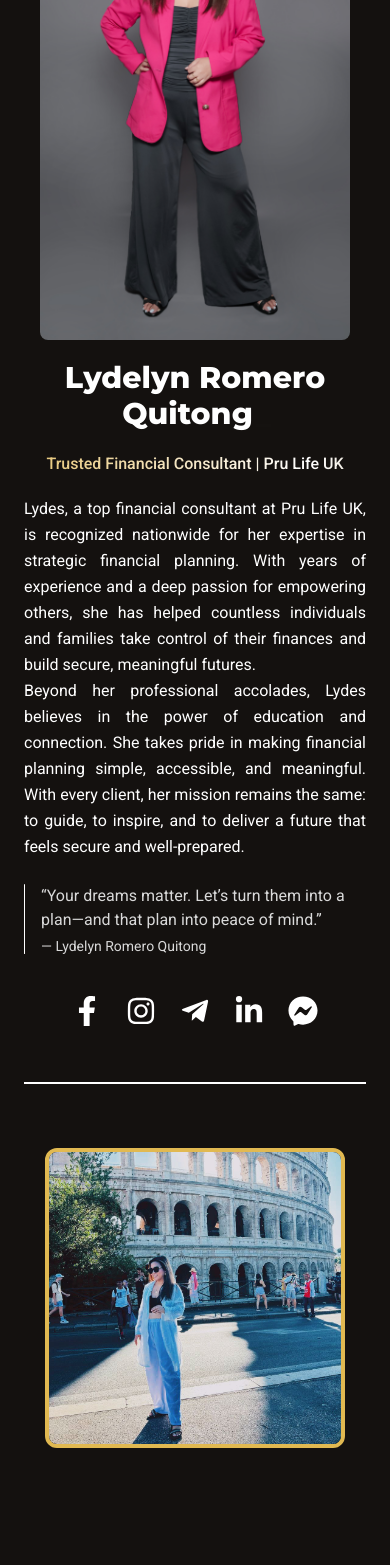
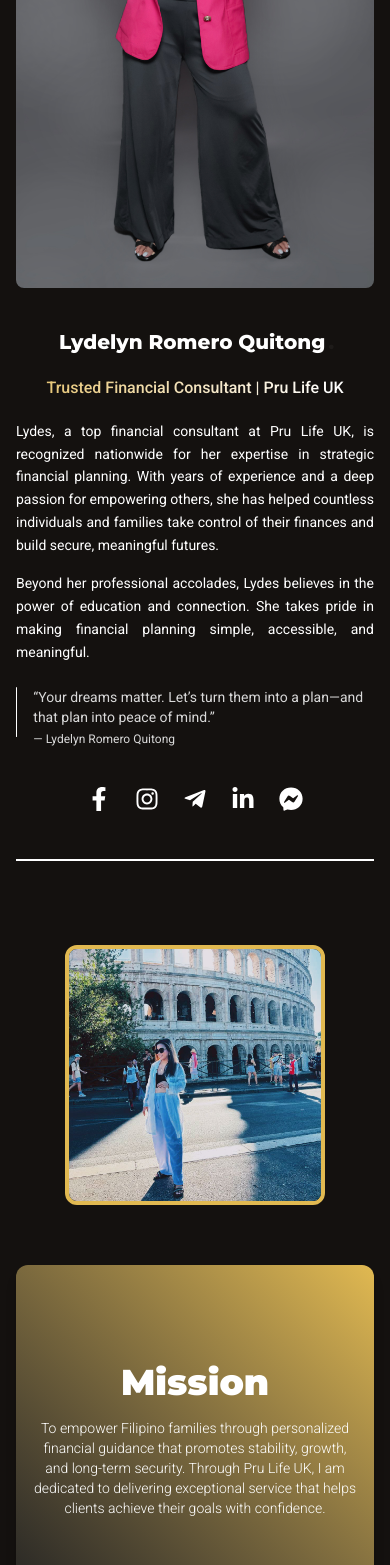
Before and after one commit to Ruthskery/pru_lydes, a Next.js app: page /me in a window 390 px wide. Shown: the part 432-1997 px from the top of the page. Built offline with nearby package versions, Linux system fonts and the light colour scheme.

Commit message:
from about branch

```diff
--- a/about/headshot.tsx
+++ b/about/headshot.tsx
@@ -4,7 +4,6 @@ import React, { useState, useEffect } from 'react';
 import Image from 'next/image';
 import { motion, AnimatePresence } from 'framer-motion';
 
-// Import your images
 import H1 from '../public/src/hs1.jpg';
 import H2 from '../public/src/hs2.jpg';
 import H3 from '../public/src/hs3.jpg';
@@ -26,7 +25,6 @@ const Headshot = () => {
   const [isModalOpen, setIsModalOpen] = useState(false);
   const [modalImageIndex, setModalImageIndex] = useState(0);
 
-  // Auto-rotate images every 5 seconds (optional)
   useEffect(() => {
     const interval = setInterval(() => {
       handleNext();
@@ -49,8 +47,8 @@ const Headshot = () => {
   const handleTouchEnd = (e: React.TouchEvent<HTMLDivElement>) => {
     if (touchStartX) {
       const delta = touchStartX - e.changedTouches[0].clientX;
-      if (delta > 50) handleNext(); // swipe left
-      if (delta < -50) handlePrev(); // swipe right
+      if (delta > 50) handleNext();
+      if (delta < -50) handlePrev();
     }
   };
 
@@ -63,19 +61,16 @@ const Headshot = () => {
     setIsModalOpen(false);
   };
 
-  // Disable body scroll when modal is open
   useEffect(() => {
     document.body.style.overflow = isModalOpen ? 'hidden' : 'auto';
     return () => { document.body.style.overflow = 'auto'; };
   }, [isModalOpen]);
 
   return (
-    <div className="w-full h-[40vh] flex justify-center bg-[#14110F] dark:bg-[#FCF8EE] relative pt-2 md:pt-5 px-4">
-      {/* Animated Title */}
+    <div className="w-full h-auto flex justify-center bg-[#14110F] dark:bg-[#FCF8EE] pt-4 px-4 md:px-8 xl:px-16 relative">
 
-
-      {/* --- MOBILE VERSION --- */}
-      <div className="flex justify-center w-full sm:hidden relative h-[300px] items-center overflow-hidden">
+      {/* --- MOBILE VIEW --- */}
+      <div className="flex justify-center sm:hidden w-full relative h-[300px] items-center overflow-hidden">
         <AnimatePresence mode="wait">
           <motion.div
             key={currentImageIndex}
@@ -83,7 +78,7 @@ const Headshot = () => {
             animate={{ opacity: 1, x: 0 }}
             exit={{ opacity: 0, x: -50 }}
             transition={{ duration: 0.6, ease: "easeInOut" }}
-            className="absolute w-[300px] h-[300px] rounded-xl overflow-hidden border-4 border-[#E1B951] dark:border-[#14110F] bg-black"
+            className="absolute w-[260px] h-[260px] rounded-xl overflow-hidden border-4 border-[#E1B951] dark:border-[#14110F] bg-black"
             onTouchStart={handleTouchStart}
             onTouchEnd={handleTouchEnd}
             onClick={() => openModal(currentImageIndex)}
@@ -91,8 +86,8 @@ const Headshot = () => {
             <Image
               src={headshotImages[currentImageIndex]}
               alt={`Headshot ${currentImageIndex + 1}`}
-              width={300}
-              height={300}
+              width={260}
+              height={260}
               className="object-cover w-full h-full"
               priority
             />
@@ -100,12 +95,12 @@ const Headshot = () => {
         </AnimatePresence>
       </div>
 
-      {/* --- DESKTOP VERSION --- */}
+      {/* --- TABLET & DESKTOP VIEW --- */}
       <motion.div
         initial={{ opacity: 0 }}
         animate={{ opacity: 1 }}
         transition={{ delay: 0.3, duration: 0.8 }}
-        className="hidden sm:flex gap-6 md:gap-10 relative w-full justify-center items-center"
+        className="hidden sm:flex flex-wrap justify-center gap-4 md:gap-6 lg:gap-8 xl:gap-10 w-full max-w-7xl"
       >
         {headshotImages.map((img, index) => (
           <motion.div
@@ -114,7 +109,12 @@ const Headshot = () => {
             animate={{ scale: 1, opacity: 1 }}
             transition={{ duration: 0.5, delay: index * 0.1 }}
             whileHover={{ scale: 1.05, zIndex: 10 }}
-            className="w-[160px] sm:w-[200px] md:w-[300px] h-[160px] sm:h-[200px] md:h-[300px] rounded-xl overflow-hidden border-4 border-[#E1B951] dark:border-[#14110F] cursor-pointer"
+            className="cursor-pointer rounded-xl overflow-hidden border-4 border-[#E1B951] dark:border-[#14110F]
+              w-[140px] h-[140px]
+              sm:w-[160px] sm:h-[160px]
+              md:w-[200px] md:h-[200px]
+              lg:w-[240px] lg:h-[240px]
+              xl:w-[220px] xl:h-[250px]"
             onClick={() => openModal(index)}
           >
             <Image
@@ -122,14 +122,14 @@ const Headshot = () => {
               alt={`Headshot ${index + 1}`}
               width={300}
               height={300}
-              className="object-cover w-full h-full hover:scale-105 transition-transform duration-300"
+              className="object-cover w-full h-full transition-transform duration-300 hover:scale-105"
               priority
             />
           </motion.div>
         ))}
       </motion.div>
 
-      {/* Modal */}
+      {/* --- MODAL --- */}
       <AnimatePresence>
         {isModalOpen && (
           <motion.div
@@ -141,7 +141,7 @@ const Headshot = () => {
             transition={{ duration: 0.3 }}
           >
             <motion.div
-              className="bg-[#14110F] p-6 rounded-lg max-w-4xl w-full max-h-[90vh] overflow-auto relative border-2 border-[#E1B951] dark:border-[#FCF8EE]"
+              className="bg-[#14110F] p-6 rounded-lg max-w-5xl w-full max-h-[90vh] overflow-auto relative border-2 border-[#E1B951] dark:border-[#FCF8EE]"
               onClick={(e) => e.stopPropagation()}
               initial={{ scale: 0.8, opacity: 0 }}
               animate={{ scale: 1, opacity: 1 }}
--- a/about/hero.tsx
+++ b/about/hero.tsx
@@ -8,29 +8,31 @@ import { Typewriter } from 'react-simple-typewriter';
 
 const Hero = () => {
   return (
-    <section className="bg-[#14110F] dark:bg-[#FCF8EE] px-6 py-14 pt-35 md:px-20 md:pt-35 text-white">
+    <section className="bg-[#14110F] dark:bg-[#FCF8EE] px-4 sm:px-6 md:px-12 lg:px-20 py-12 sm:py-14 lg:py-30 text-white">
+
       {/* Title */}
-      <div className="text-center mb-12">
+      <div className="text-center mb-10 sm:mb-12">
         <motion.h1
           initial={{ opacity: 0, y: -20 }}
           animate={{ opacity: 1, y: 0 }}
           transition={{ duration: 0.8 }}
-          className={`${montserrat.className} text-4xl sm:text-5xl md:text-6xl font-black bg-gradient-to-r from-[#E1B951] to-[#96700f] bg-clip-text text-transparent`}
+          className={`${montserrat.className} text-3xl sm:text-5xl md:text-6xl font-black bg-gradient-to-r from-[#E1B951] to-[#96700f] bg-clip-text text-transparent`}
         >
           About Me
         </motion.h1>
       </div>
 
-      <hr className="border-t-2 border-white dark:border-[#14110F] mb-10 w-full" />
+      <hr className="border-t-2 border-white dark:border-[#14110F] mb-8 sm:mb-10 w-full" />
 
       {/* Grid Layout */}
-      <div className="grid grid-cols-1 md:grid-cols-2 gap-1 items-center md:pr-20">
-        {/* Left - Image Container */}
+      <div className="grid grid-cols-1 md:grid-cols-2 gap-10 lg:gap-16 items-center">
+
+        {/* Left - Image */}
         <motion.div
           initial={{ opacity: 0, x: -50 }}
           animate={{ opacity: 1, x: 0 }}
           transition={{ duration: 0.8 }}
-          className="rounded-xl p-4 flex justify-center"
+          className="flex justify-center"
         >
           <Image
             src={lydes}
@@ -43,25 +45,26 @@ const Hero = () => {
         </motion.div>
 
         {/* Right - Content */}
-        <div className="space-y-5 md:pl-6">
-          {/* Name with Typewriter Effect */}
+        <div className="space-y-5 md:space-y-6">
+
+          {/* Name Typewriter */}
           <motion.div
             initial={{ opacity: 0 }}
             animate={{ opacity: 1 }}
             transition={{ delay: 0.3, duration: 0.5 }}
           >
-            <h2 className={`${montserrat.className} text-white dark:text-[#14110F] text-3xl sm:text-4xl md:text-[50px] font-extrabold mb-0 text-center sm:text-left`}>
+            <h2 className={`${montserrat.className} text-white dark:text-[#14110F] text-xl sm:text-2xl md:text-3xl lg:text-4xl xl:text-5xl font-extrabold text-center md:text-left`}>
               <Typewriter
                 words={["Lydelyn Romero Quitong"]}
                 typeSpeed={70}
                 deleteSpeed={50}
                 cursor
-                cursorStyle="_"
+                cursorStyle="."
               />
             </h2>
           </motion.div>
 
-          {/* Subtitle with Gradient Fade-In */}
+          {/* Subtitle */}
           <motion.h3
             initial={{ opacity: 0, backgroundPosition: "0% 50%" }}
             animate={{
@@ -72,18 +75,20 @@ const Hero = () => {
               opacity: { duration: 1.5, delay: 1 },
               backgroundPosition: { duration: 3, repeat: Infinity, repeatType: "reverse" }
             }}
-            className={`${roboto.className} text-m sm:text-xl md:text-[30px] font-medium italic text-center sm:text-left
-              bg-gradient-to-r from-[#E1B951] via-[#ffffff] to-[#96700f] dark:from-[#14110F] dark:via-[#E1B951] dark:to-[#14110F] bg-clip-text text-transparent bg-[length:200%_auto]`}
+            className={`${roboto.className} text-base sm:text-lg md:text-xl xl:text-3xl font-medium italic text-center md:text-left
+              bg-gradient-to-r from-[#E1B951] via-[#ffffff] to-[#96700f] dark:from-[#14110F] dark:via-[#E1B951] dark:to-[#14110F]
+              bg-clip-text text-transparent bg-[length:200%_auto]`}
           >
             Trusted Financial Consultant | Pru Life UK
           </motion.h3>
 
-          <div className='md:pl-6 md:pr-15'>
+          {/* Description */}
+          <div>
             <motion.p
               initial={{ opacity: 0, y: 20 }}
               animate={{ opacity: 1, y: 0 }}
               transition={{ delay: 0.8, duration: 0.7 }}
-              className={`${roboto.className} text-white dark:text-[#14110F] text-base md:text-[20px] leading-relaxed text-justify md:mb-3`}
+              className={`${roboto.className} text-sm sm:text-base lg:text-lg xl:text-xl text-white dark:text-[#14110F] leading-relaxed text-justify mb-4`}
             >
               Lydes, a top financial consultant at Pru Life UK, is recognized nationwide for her expertise in strategic financial planning. With years of experience and a deep passion for empowering others, she has helped countless individuals and families take control of their finances and build secure, meaningful futures.
             </motion.p>
@@ -91,36 +96,36 @@ const Hero = () => {
               initial={{ opacity: 0, y: 20 }}
               animate={{ opacity: 1, y: 0 }}
               transition={{ delay: 1, duration: 0.7 }}
-              className={`${roboto.className} text-white dark:text-[#14110F] text-base md:text-[20px] leading-relaxed text-justify`}
+              className={`${roboto.className} text-sm sm:text-base lg:text-lg xl:text-xl text-white dark:text-[#14110F] leading-relaxed text-justify`}
             >
-              Beyond her professional accolades, Lydes believes in the power of education and connection. She takes pride in making financial planning simple, accessible, and meaningful. With every client, her mission remains the same: to guide, to inspire, and to deliver a future that feels secure and well-prepared.
+              Beyond her professional accolades, Lydes believes in the power of education and connection. She takes pride in making financial planning simple, accessible, and meaningful.
             </motion.p>
           </div>
 
-          {/* Quote Section */}
+          {/* Quote */}
           <motion.div
             initial={{ opacity: 0 }}
             animate={{ opacity: 1 }}
             transition={{ delay: 1.2, duration: 0.7 }}
             className="mt-6 flex items-start gap-4"
           >
-            <div className="w-[2px] bg-white dark:bg-[#14110F] rounded-sm h-[70px]" />
+            <div className="w-[2px] bg-white dark:bg-[#14110F] rounded-sm h-[50px] sm:h-[60px] xl:h-[70px]" />
             <div>
-              <p className={`${roboto.className} italic text-base md:text-lg text-[#D9D9D9] dark:text-[#14110F]`}>
+              <p className={`${roboto.className} italic text-sm sm:text-base xl:text-lg text-[#D9D9D9] dark:text-[#14110F]`}>
                 “Your dreams matter. Let’s turn them into a plan—and that plan into peace of mind.”
               </p>
-              <p className={`${roboto.className} text-sm md:text-base mt-1 text-[#D9D9D9] dark:text-[#14110F]`}>
+              <p className={`${roboto.className} text-xs sm:text-sm xl:text-base mt-1 text-[#D9D9D9] dark:text-[#14110F]`}>
                 — Lydelyn Romero Quitong
               </p>
             </div>
           </motion.div>
 
-          {/* Social Icons with Staggered Animation */}
+          {/* Social Icons */}
           <motion.div
             initial={{ opacity: 0 }}
             animate={{ opacity: 1 }}
             transition={{ delay: 1.5 }}
-            className="flex flex-wrap gap-6 mt-10 cursor-pointer justify-center md:justify-start"
+            className="flex flex-wrap gap-6 mt-10 justify-center md:justify-start"
           >
             {[FaFacebookF, FaInstagram, FaTelegramPlane, FaLinkedinIn, FaFacebookMessenger].map((Icon, index) => (
               <motion.div
@@ -130,14 +135,14 @@ const Hero = () => {
                 transition={{ delay: 1.7 + index * 0.1, duration: 0.5 }}
                 whileHover={{ scale: 1.1, color: "#E1B951" }}
               >
-                <Icon className="text-white dark:text-[#14110F] text-3xl sm:text-4xl md:text-5xl transition duration-200" />
+                <Icon className="text-white dark:text-[#14110F] text-2xl sm:text-3xl md:text-4xl xl:text-5xl transition duration-200" />
               </motion.div>
             ))}
           </motion.div>
         </div>
       </div>
 
-      <hr className="border-t-2 border-white dark:border-[#14110F] mt-14" />
+      <hr className="border-t-2 border-white dark:border-[#14110F] mt-12 sm:mt-14" />
     </section>
   );
 };
--- a/about/last.tsx
+++ b/about/last.tsx
@@ -2,7 +2,6 @@ import React from 'react';
 import { motion } from 'framer-motion';
 
 function Last() {
-  // Animation variants
   const container = {
     hidden: { opacity: 0 },
     visible: {
@@ -26,47 +25,36 @@ function Last() {
     }
   };
 
-  const buttonItem = {
-    hidden: { opacity: 0, y: 40 },
-    visible: {
-      opacity: 1,
-      y: 0,
-      transition: {
-        duration: 0.6,
-        ease: "easeOut",
-        delay: 0.8
-      }
-    }
-  };
-
   return (
-    <div className='w-full min-h-[100vh] bg-[#14110F] dark:bg-[#FCF8EE] flex justify-center items-center'>
+    <div className="w-full max-h-min bg-[#14110F] dark:bg-[#FCF8EE] flex justify-center items-center px-4 sm:px-10 md:px-20 lg:px-32 xl:px-40">
       <motion.div
-        className='flex flex-col gap-6 sm:gap-8 md:gap-10 text-center mx-4 sm:mx-10 md:mx-20 py-10'
+        className="flex flex-col gap-6 sm:gap-8 md:gap-10 text-center py-10 w-full max-w-[1440px]"
         initial="hidden"
         whileInView="visible"
-        viewport={{ once: true, margin: "-100px" }}
+        viewport={{ once: true, margin: '-100px' }}
         variants={container}
       >
-        {/* Main Heading */}
+        {/* Heading */}
         <motion.h1
           variants={item}
-          className='text-white dark:text-[#14110F] text-4xl sm:text-5xl md:text-7xl font-semibold'
+          className="text-white dark:text-[#14110F] text-3xl sm:text-5xl md:text-6xl lg:text-7xl font-semibold leading-tight"
         >
-          With PruLydes, you&apos;re not just insured—you&apos;re <motion.span
-            className='text-[#E1B951]'
+          With PruLydes, youre not just insured — youre{' '}
+          <motion.span
+            className="text-[#E1B951]"
             initial={{ opacity: 0 }}
             animate={{ opacity: 1 }}
-            transition={{ delay: 1, duration: 1.5, repeat: Infinity, repeatType: "reverse" }}
+            transition={{ delay: 1, duration: 1.5, repeat: Infinity, repeatType: 'reverse' }}
           >
             empowered
-          </motion.span> to grow, protect, and thrive.
+          </motion.span>{' '}
+          to grow, protect, and thrive.
         </motion.h1>
 
         {/* Subheading */}
         <motion.h2
           variants={item}
-          className='text-white dark:text-[#14110F] text-2xl sm:text-3xl md:text-4xl mt-6'
+          className="text-white dark:text-[#14110F] text-xl sm:text-2xl md:text-3xl lg:text-4xl mt-4 sm:mt-6"
         >
           Why choose PruLydes?
         </motion.h2>
@@ -74,40 +62,10 @@ function Last() {
         {/* Description */}
         <motion.p
           variants={item}
-          className='text-white dark:text-[#14110F] text-lg sm:text-xl font-light max-w-4xl mx-auto leading-relaxed'
+          className="text-white dark:text-[#14110F] text-base sm:text-lg md:text-xl font-light max-w-5xl mx-auto leading-relaxed px-2 sm:px-0"
         >
-          At PruLydes, your financial future is our priority. Led by Lydelyn Romero Quitong, a top financial consultant at Pru Life UK, we offer more than just insurance—we provide guidance, clarity, and confidence. Whether you&apos;re planning for your family, your career, or your retirement, our commitment is to give you personalized financial solutions that grow with you.
+          At PruLydes, your financial future is our priority. Led by Lydelyn Romero Quitong, a top financial consultant at Pru Life UK, we offer more than just insurance—we provide guidance, clarity, and confidence. Whether youre planning for your family, your career, or your retirement, our commitment is to give you personalized financial solutions that grow with you.
         </motion.p>
-
-        {/* Buttons */}
-        <motion.div
-          className='flex flex-wrap gap-4 sm:gap-6 justify-center mt-8'
-          variants={container}
-        >
-          <motion.button
-            variants={buttonItem}
-            whileHover={{
-              scale: 1.05,
-              boxShadow: "0 5px 15px rgba(225, 185, 81, 0.4)"
-            }}
-            whileTap={{ scale: 0.98 }}
-            className='bg-[#E1B951] dark:bg-[#14110F] text-black dark:text-[#FCF8EE] px-6 py-3 text-xl sm:text-2xl rounded-2xl font-bold cursor-pointer hover:bg-[#f8d776] dark:hover:bg-[#463B35] transition-colors'
-          >
-            Schedule an Appointment
-          </motion.button>
-
-          <motion.button
-            variants={buttonItem}
-            whileHover={{
-              scale: 1.05,
-              boxShadow: "0 5px 15px rgba(225, 185, 81, 0.4)"
-            }}
-            whileTap={{ scale: 0.98 }}
-            className='bg-[#E1B951] dark:bg-[#14110F] text-black dark:text-[#FCF8EE] px-6 py-3 text-xl sm:text-2xl rounded-2xl font-bold cursor-pointer hover:bg-[#f8d776] dark:hover:bg-[#463B35] transition-colors'
-          >
-            Inflation Calculator
-          </motion.button>
-        </motion.div>
       </motion.div>
     </div>
   );
--- a/about/vandm.tsx
+++ b/about/vandm.tsx
@@ -5,7 +5,6 @@ import { montserrat, roboto } from '../styles/font';
 import vandm from '../public/src/vandm.jpg';
 
 const Vandm = () => {
-  // Animation variants
   const container = {
     hidden: { opacity: 0 },
     show: {
@@ -42,31 +41,31 @@ const Vandm = () => {
   };
 
   return (
-    <div className="w-full min-h-[90vh] flex justify-center items-center bg-[#14110F] dark:bg-[#FCF8EE] px-4 py-16">
+    <div className="w-full flex justify-center items-center bg-[#14110F] dark:bg-[#FCF8EE] px-4 py-10 sm:py-12 md:py-16 lg:py-20 xl:py-24">
       <motion.div
         variants={container}
         initial="hidden"
         whileInView="show"
         viewport={{ once: true, margin: "-100px" }}
-        className="flex flex-col md:flex-row items-center gap-6 md:gap-10 md:mt-10 max-w-7xl w-full"
+        className="grid grid-cols-1 md:grid-cols-3 gap-6 sm:gap-8 md:gap-10 lg:gap-12 max-w-7xl w-full"
       >
         {/* Mission Card */}
         <motion.div
           variants={item}
-          className="flex-1 bg-gradient-to-bl from-[#E1B951] to-[#222] p-6 md:p-10 rounded-xl md:rounded-l-xl md:rounded-r-none shadow-lg transition-all duration-300 hover:scale-[1.02] hover:shadow-xl"
+          className="min-h-[350px] bg-gradient-to-bl from-[#E1B951] to-[#222] p-4 sm:p-6 md:p-8 lg:p-10 rounded-xl shadow-lg transition-all duration-300 hover:scale-[1.02] hover:shadow-xl flex flex-col justify-center"
           whileHover={{
             y: -10,
             boxShadow: "0 20px 25px -5px rgba(0, 0, 0, 0.3)"
           }}
         >
           <motion.h2
-            className={`${montserrat.className} text-4xl md:text-6xl font-black text-white text-center mb-4`}
+            className={`${montserrat.className} text-4xl sm:text-5xl md:text-6xl lg:text-7xl font-black text-white text-center mb-4`}
             whileHover={{ color: "#E1B951" }}
           >
             Mission
           </motion.h2>
           <motion.p
-            className={`${roboto.className} text-base md:text-xl text-white text-center font-light`}
+            className={`${roboto.className} text-sm sm:text-base md:text-lg lg:text-xl text-white text-center font-light`}
             whileHover={{ scale: 1.02 }}
           >
             To empower Filipino families through personalized financial guidance that promotes stability, growth, and long-term security. Through Pru Life UK, I am dedicated to delivering exceptional service that helps clients achieve their goals with confidence.
@@ -76,7 +75,7 @@ const Vandm = () => {
         {/* Image Card */}
         <motion.div
           variants={imageItem}
-          className="flex-1 w-full max-w-[400px] h-[300px] md:h-[500px] relative rounded-xl overflow-hidden shadow-2xl"
+          className="w-full max-w-full h-hidden sm:h-[300px] md:h-[400px] lg:h-[500px] relative rounded-xl overflow-hidden shadow-2xl"
           whileHover={{
             scale: 1.03,
             boxShadow: "0 25px 50px -12px rgba(225, 185, 81, 0.3)"
@@ -100,20 +99,20 @@ const Vandm = () => {
         {/* Vision Card */}
         <motion.div
           variants={item}
-          className="flex-1 bg-gradient-to-br from-[#E1B951] to-[#222] p-6 md:p-10 rounded-xl md:rounded-r-xl md:rounded-l-none shadow-lg transition-all duration-300 hover:scale-[1.02] hover:shadow-xl"
+          className="min-h-[350px] bg-gradient-to-br from-[#E1B951] to-[#222] p-4 sm:p-6 md:p-8 lg:p-10 rounded-xl shadow-lg transition-all duration-300 hover:scale-[1.02] hover:shadow-xl flex flex-col justify-center"
           whileHover={{
             y: -10,
             boxShadow: "0 20px 25px -5px rgba(0, 0, 0, 0.3)"
           }}
         >
           <motion.h2
-            className={`${montserrat.className} text-4xl md:text-6xl font-black text-white text-center mb-4`}
+            className={`${montserrat.className} text-4xl sm:text-5xl md:text-6xl lg:text-7xl font-black text-white text-center mb-4`}
             whileHover={{ color: "#E1B951" }}
           >
             Vision
           </motion.h2>
           <motion.p
-            className={`${roboto.className} text-base md:text-xl text-white text-center font-light`}
+            className={`${roboto.className} text-sm sm:text-base md:text-lg lg:text-xl text-white text-center font-light`}
             whileHover={{ scale: 1.02 }}
           >
             To build a financially empowered community by being a trusted leader in financial consulting—helping individuals and families create lasting prosperity, peace of mind, and a secure future for generations.
```
Also changed, not shown: about/achievements.tsx (+31 -21 lines), about/footer.tsx (+71 -20 lines).
